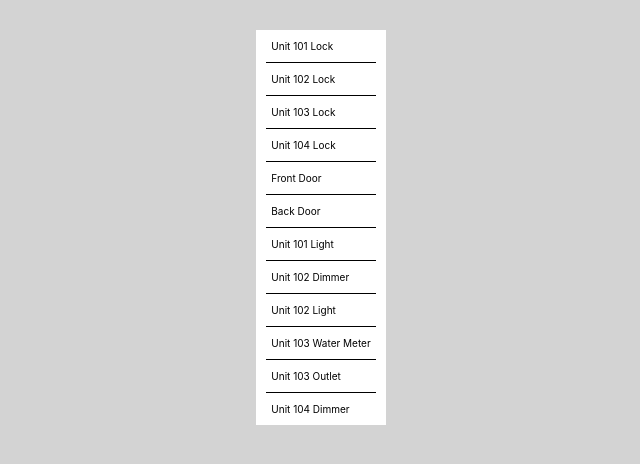
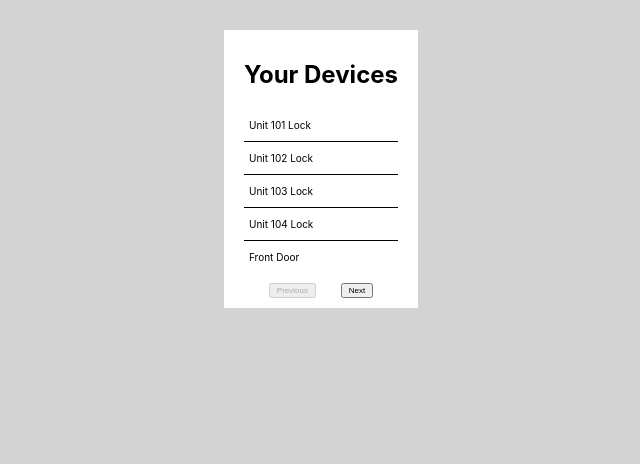
Before and after one commit to jdmacmurtrie/smart-device-list, a React (Create React App) app: page / in a window 1280 px wide. Shown: the top 464 px of the page, without its empty margins (319-959 px from the left). Built offline with nearby package versions, Linux system fonts and the light colour scheme.

Commit message:
add pagination

```diff
--- a/src/components/DeviceList.js
+++ b/src/components/DeviceList.js
@@ -1,5 +1,5 @@
 import React, { useEffect, useState } from "react";
-import ListItem from "./ListItem";
+import Pagination from "./Pagination";
 import { DeviceService } from "../deviceService";
 
 const service = new DeviceService();
@@ -14,12 +14,11 @@ export default function DeviceList() {
   useEffect(() => service.getOtherDevices(setOtherDevices), []);
 
   const allDevices = [...basicLocks, ...specialLocks, ...otherDevices];
-  console.log(allDevices);
+
   return (
     <div className="device-list">
-      {allDevices.map((device, index) => (
-        <ListItem key={index} device={device} />
-      ))}
+      <h2>Your Devices</h2>
+      <Pagination devices={allDevices} />
     </div>
   );
 }
--- /dev/null
+++ b/src/components/Pagination.js
@@ -0,0 +1,41 @@
+import React, { useState } from "react";
+import ListItem from "./ListItem";
+
+export default function Pagination({ devices }) {
+  const [currentPage, setCurrentPage] = useState(1);
+
+  const perPage = 5;
+  const totalPages = Math.ceil(devices.length / perPage);
+  const isFirstPage = currentPage === 1;
+  const isLastPage = currentPage === totalPages;
+
+  const getDisplayedDevices = () => {
+    const lastDeviceIndex = currentPage * perPage;
+    const firstDeviceIndex = lastDeviceIndex - perPage;
+    return devices.slice(firstDeviceIndex, lastDeviceIndex);
+  };
+
+  const previousPage = () => {
+    setCurrentPage(currentPage - 1);
+  };
+
+  const nextPage = () => {
+    setCurrentPage(currentPage + 1);
+  };
+
+  return (
+    <div className="pagination">
+      {getDisplayedDevices().map((device, index) => (
+        <ListItem key={index} device={device} />
+      ))}
+      <div className="pagination-button-wrapper">
+        <button disabled={isFirstPage} onClick={previousPage}>
+          Previous
+        </button>
+        <button disabled={isLastPage} onClick={nextPage}>
+          Next
+        </button>
+      </div>
+    </div>
+  );
+}
--- a/src/main.scss
+++ b/src/main.scss
@@ -1,3 +1,4 @@
 @import "./sass/base";
 @import "./sass/components/deviceList";
 @import "./sass/components/listItem";
+@import "./sass/components/pagination";
--- a/src/sass/components/_deviceList.scss
+++ b/src/sass/components/_deviceList.scss
@@ -1,4 +1,4 @@
 .device-list {
   background-color: white;
-  padding: 0 10px;
+  padding: 10px 20px;
 }
--- /dev/null
+++ b/src/sass/components/_pagination.scss
@@ -0,0 +1,12 @@
+.pagination {
+  &-button-wrapper {
+    display: flex;
+    align-items: center;
+    justify-content: space-evenly;
+    margin-top: 10px;
+  }
+
+  button {
+    font-size: 8px;
+  }
+}
```
